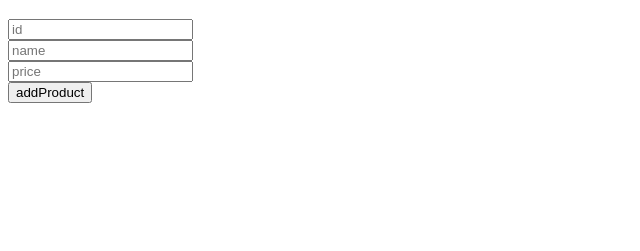
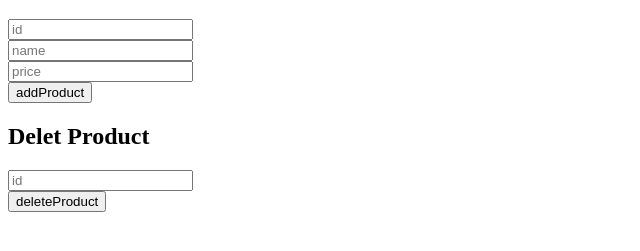
Before and after one commit to RaojiPatil/Backend, a plain HTML site: page front-end/index.html in a window 1280 px wide. Shown: the part 61-312 px from the top of the page, without its empty margins (0-640 px from the left). Drawn offline with Linux system fonts and the light colour scheme.

Commit message:
delete button

```diff
--- a/front-end/index.html
+++ b/front-end/index.html
@@ -20,9 +20,14 @@
         <input type="text" id="id" placeholder="id">
         <input type="text" id="name" placeholder="name">
         <input type="text" id="price" placeholder="price">
+        <button onclick="addProduct()"> addProduct</button>
+    </div>
 
+    <h2>Delet Product</h2>
+    <div>
+        <input type="text" id="product_id" placeholder="id">
+        <button onclick="deleteProduct()"> deleteProduct</button>
     </div>
-    <button onclick="addProduct()"> addProduct</button>
 </body>
 
 </html>
@@ -51,4 +56,17 @@
             console.log(e);
         }
     }
+
+
+    async function deleteProduct() {
+
+        let id = document.getElementById("product_id").value;
+        let response = await fetch(`http://localhost:5000/api/products/${id}`, {
+            method: "DELETE",
+            headers: {
+                "Content-Type": "application/json",
+
+            },
+        });
+    }
 </script>
```
